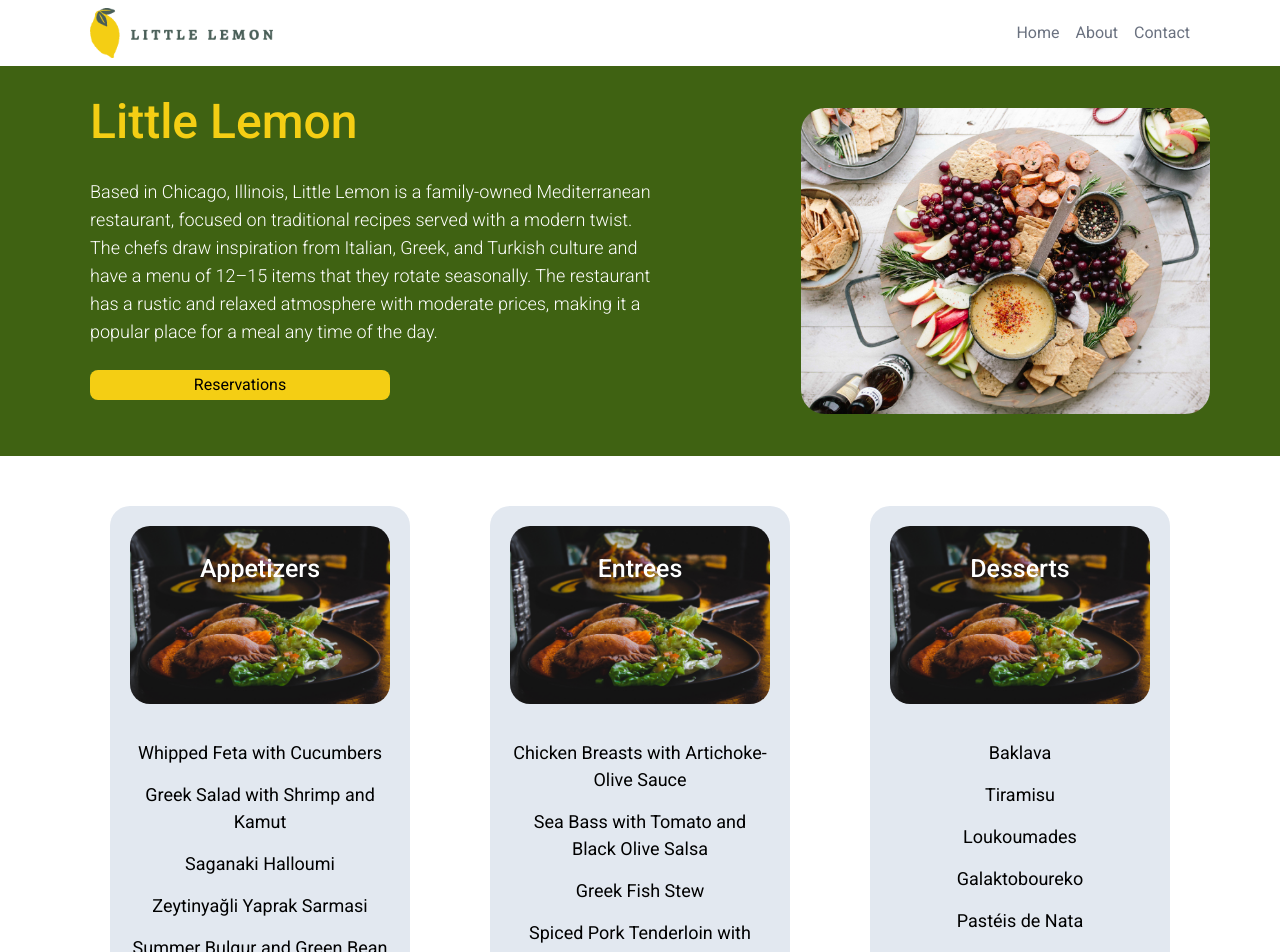
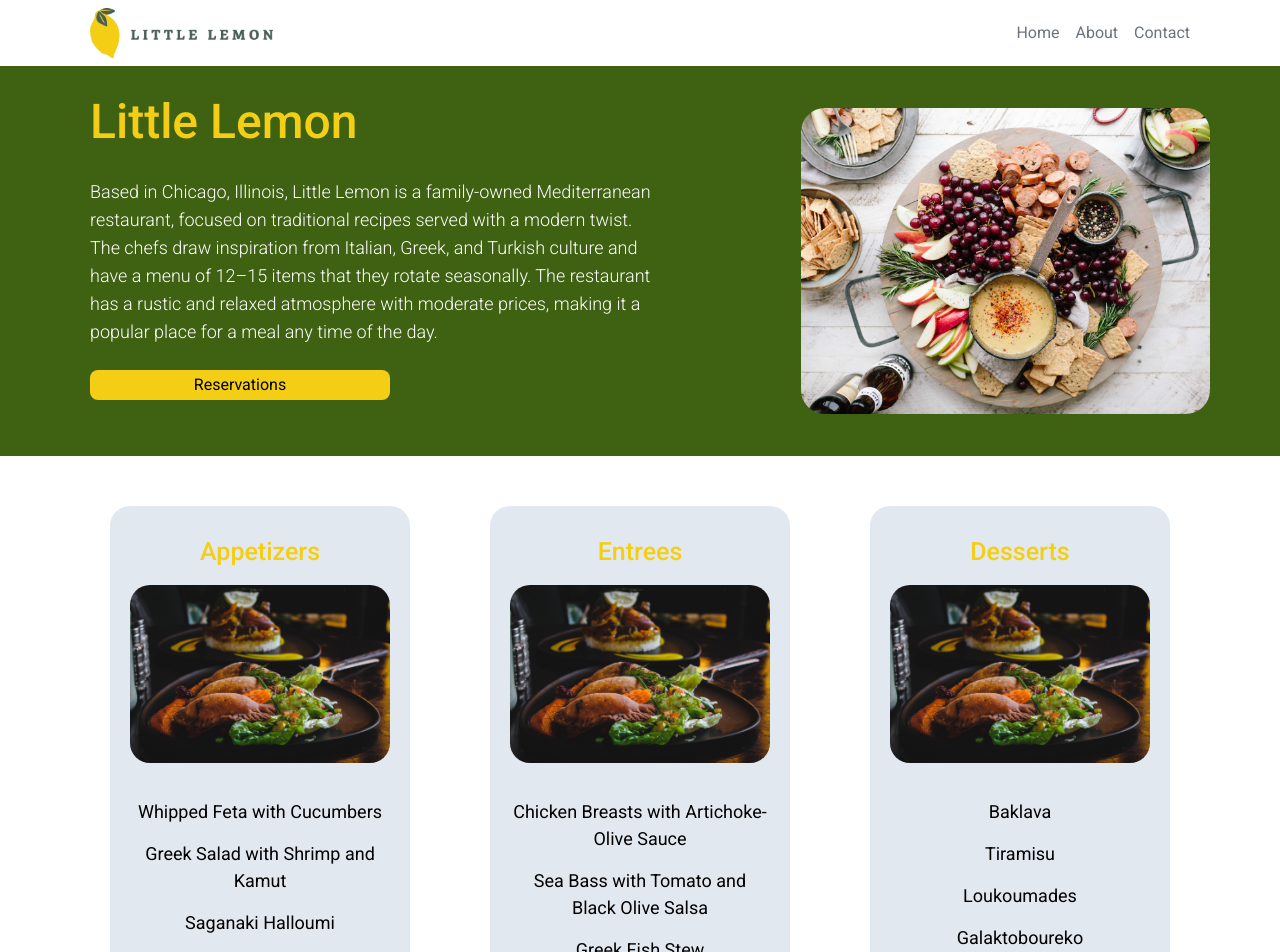
Before and after one commit to kingkwongsta/coursera-capstone-little-lemon, a React (Create React App) app: page / in a window 1280 px wide. Shown: the top 952 px of the page. Built offline with nearby package versions, Linux system fonts and the light colour scheme.

Commit message:
move cat text to top of img

```diff
--- a/src/components/menucard.jsx
+++ b/src/components/menucard.jsx
@@ -2,16 +2,19 @@ import React from "react";
 
 function MenuCard({ cardimg, menuitems, category }) {
   return (
-    <div className="apps flex-auto bg-slate-200 max-w-[450px] p-5 mx-10 rounded-[20px] min-h-[566px]">
-      <div className="relative flex justify-center">
+    <div className="apps flex-auto bg-slate-200 max-w-[450px] p-5 mx-10 rounded-[20px] min-h-[580px]">
+      <div className="flex flex-col justify-center">
+        <h2 className="text-center font-[500] text-[25px] text-[#f4ce14] leading-[51px] mb-2">
+          {category}
+        </h2>
         <img
           className="rounded-[20px] flex-shrink-0 max-h-[300px]"
           src={cardimg}
           alt="flight bgd"
         />
-        <h2 className="absolute bottom-[110px] w-full text-center font-[500] text-[25px] leading-[51px] text-[#FFFFFF] z-10">
+        {/* <h2 className="absolute bottom-[110px] w-full text-center font-[500] text-[25px] leading-[51px] text-[#FFFFFF] z-10">
           {category}
-        </h2>
+        </h2> */}
       </div>
       <div className="menu-items flex justify-center text-center">
         <ul className="mt-5">
```
